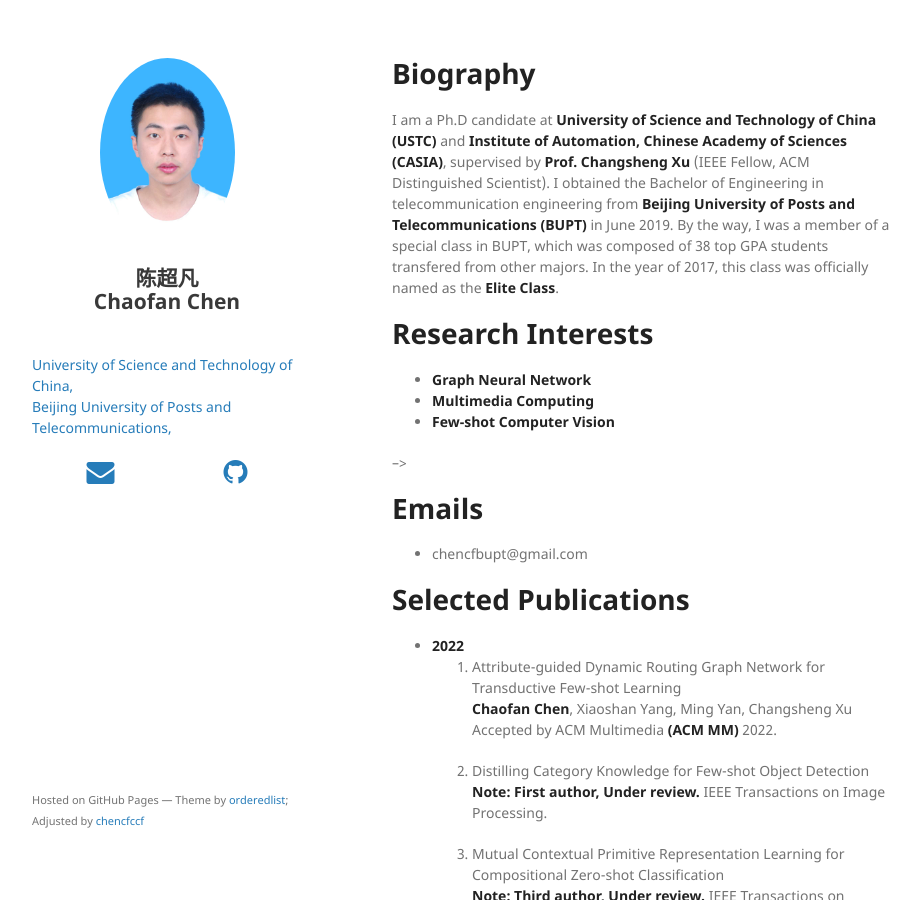
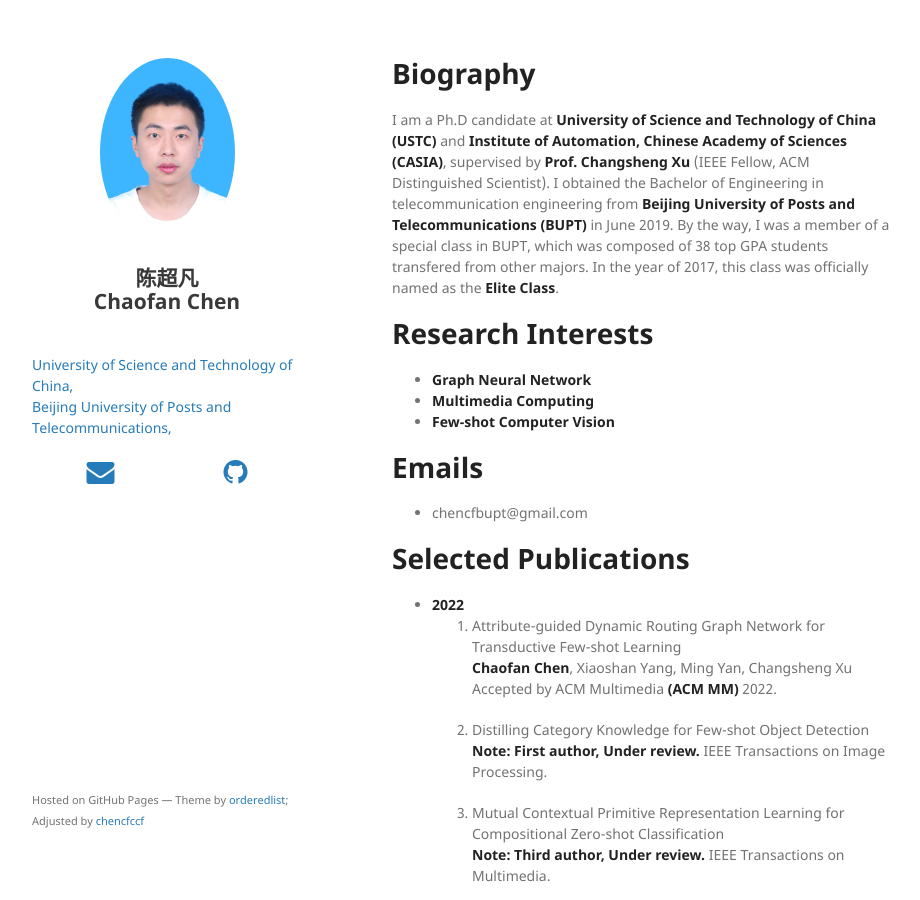
Before and after one commit to chencfccf/chencfccf.github.io, a Jekyll site: the page built from index.md, in a window 1280 px wide and 900 px high. Shown: the whole window, without its empty margins (178-1098 px from the left). Built offline with Jekyll 4.4.1, drawn with Linux system fonts in a browser that asks for light colours; nearby versions of some CDN libraries; our own code applies the rules of GitHub Pages for plain Markdown files.

```diff
--- a/index.md
+++ b/index.md
@@ -29,7 +29,7 @@ I am a Ph.D candidate at **University of Science and Technology of China (USTC)*
 <!-- * **Oct. 2017 - Jan. 2018.**   -->
 <!--   * Research Assistant: Computing Institute of Peking University -->
 <!-- * **Feb. 2018 - Now**
-  * Research and Project Intern: National Laboratory of Pattern Recognition of Institute of Automation at Chinese Academy of Sciences (CASIA) --> -->
+  * Research and Project Intern: National Laboratory of Pattern Recognition of Institute of Automation at Chinese Academy of Sciences (CASIA) -->
 
 # Emails
 * chencfbupt@gmail.com
```
